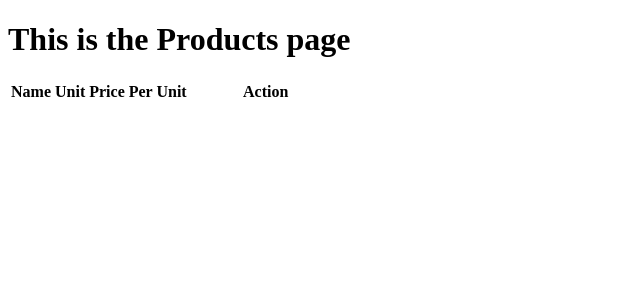
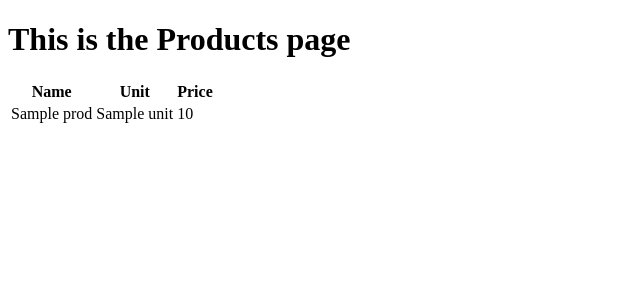
Before and after one commit to JeremyCurmi/grocery-app, a Flask app: template src/frontend/templates/product.html in a window 1280 px wide. Shown: the top 300 px of the page, without its empty margins (0-640 px from the left). Run offline with Flask 2, Linux system fonts and the light colour scheme; the template is opened without the code that fills it: most values are stand-ins (such as "Sample title", 1, 10 or a date in 2020); lists and menus that the app fills with data are empty; parts of the project's set-up code (start-up, migrations or seed data) failed here and were passed over; some libraries are stand-ins or nearby versions.

Commit message:
products fe

```diff
--- a/src/frontend/templates/base.html
+++ b/src/frontend/templates/base.html
@@ -6,8 +6,12 @@
 		<title>{{ page_title }}</title>
     </head>
 	<body>
-		<div class="container has-text-centered">
+		<div class="container">
 			  {% block content %} {% endblock %}
 		</div>
+		<script type="text/javascript" charset="utf8" src="https://code.jquery.com/jquery-3.6.0.min.js"></script>
+    	<script type="text/javascript" charset="utf8" src="https://cdn.datatables.net/1.10.25/js/jquery.dataTables.js"></script>
+    	<script type="text/javascript" charset="utf8" src="https://cdn.datatables.net/1.10.25/js/dataTables.bootstrap5.js"></script>
+		{% block scripts %}{% endblock %}
 	</body>
 </html>
--- a/src/frontend/templates/product.html
+++ b/src/frontend/templates/product.html
@@ -1,11 +1,26 @@
 {% extends "base.html" %} {% block content %}
 <h1 class="title">This is the Products page</h1>
 <table class="table table-bordered">
-    <thead>
+  <thead>
     <th>Name</th>
     <th>Unit</th>
-    <th>Price Per Unit</th>
-    <th style="width: 150px">Action</th>
-    </thead>
+    <th>Price</th>
+    <!-- <th style="width: 150px">Action</th> -->
+  </thead>
+  <tbody>
+    {% for prod in products %}
+    <tr>
+      <td>{{ prod.name }}</td>
+      <td>{{ prod.unit }}</td>
+      <td>{{ prod.price }}</td>
+    </tr>
+    {% endfor %}
+  </tbody>
 </table>
+{% endblock %} {% block scripts %}
+<script>
+  $(document).ready(function () {
+    $("#data").DataTable();
+  });
+</script>
 {% endblock %}
```
Also changed, not shown: 1 other file.
